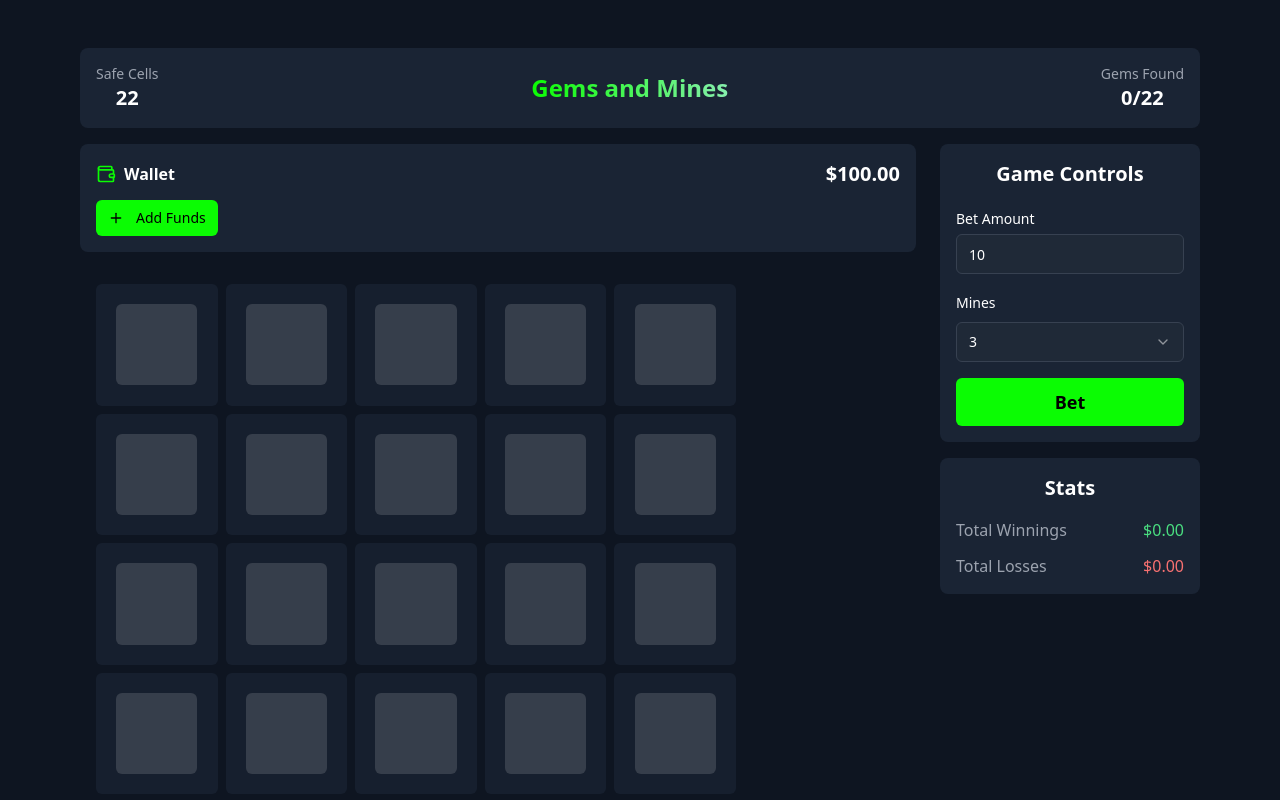
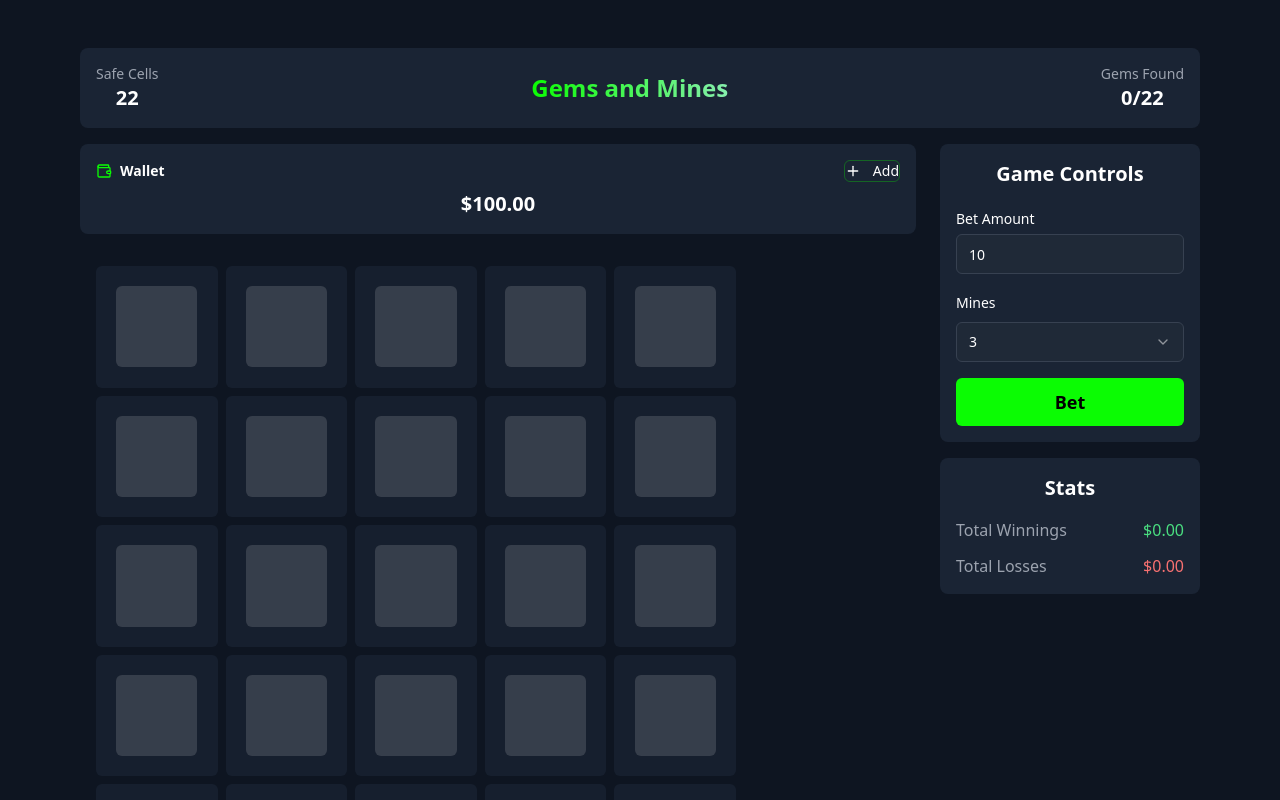
Before and after one commit to zenitsu0509/Mischief-Casino-Project, a React (Vite) app: page / in a window 1280 px wide. Shown: the top 800 px of the page. Built offline with nearby package versions, Linux system fonts and the light colour scheme.

Commit message:
Refactor: Improve WalletPanel UI
Make the WalletPanel UI smaller and move it to the top.

```diff
--- a/src/components/WalletPanel.tsx
+++ b/src/components/WalletPanel.tsx
@@ -37,31 +37,32 @@ const WalletPanel: React.FC<WalletPanelProps> = ({ balance, onAddFunds }) => {
 
   return (
     <div className="bg-game-panel rounded-lg p-4 mb-4">
-      <div className="flex justify-between items-center">
+      <div className="flex justify-between items-center mb-2">
         <div className="flex items-center gap-2">
-          <Wallet className="text-game-gem h-5 w-5" />
-          <h2 className="text-white font-bold">Wallet</h2>
+          <Wallet className="text-game-gem h-4 w-4" />
+          <h2 className="text-white font-bold text-sm">Wallet</h2>
         </div>
-        <div className="text-xl font-bold text-white">${balance.toFixed(2)}</div>
+        <Button
+          onClick={() => setShowAddFunds(true)}
+          size="xs"
+          variant="outline"
+          className="flex items-center justify-center bg-transparent hover:bg-game-button/10 text-white border-game-button/30"
+        >
+          <Plus className="mr-1 h-3 w-3" /> Add
+        </Button>
       </div>
 
-      {!showAddFunds ? (
-        <Button
-          onClick={() => setShowAddFunds(true)}
-          size="sm"  // Use small size
-          className="mt-3 w-auto flex items-center justify-center bg-game-button hover:bg-opacity-90 text-black"
-        >
-          <Plus className="mr-1 h-3 w-3" /> Add Funds
-        </Button>
-      ) : (
-        <div className="mt-3 space-y-2">
+      <div className="text-xl font-bold text-white text-center">${balance.toFixed(2)}</div>
+
+      {showAddFunds && (
+        <div className="mt-2 space-y-2">
           <Input
             type="number"
             min="1"
             step="1"
             value={fundAmount}
             onChange={(e) => setFundAmount(parseFloat(e.target.value) || 0)}
-            className="bg-gray-800 text-white border-gray-700"
+            className="bg-gray-800 text-white border-gray-700 h-8"
           />
           <div className="flex gap-2">
             <Button
```
